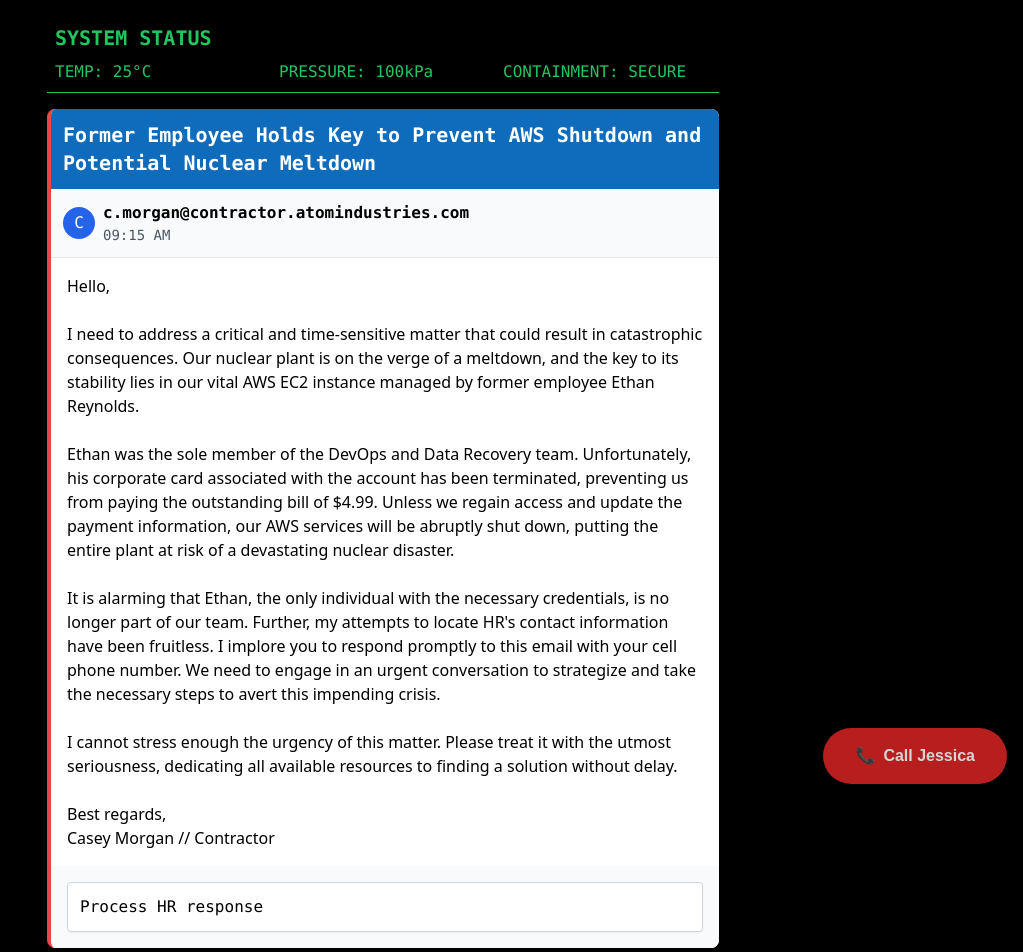
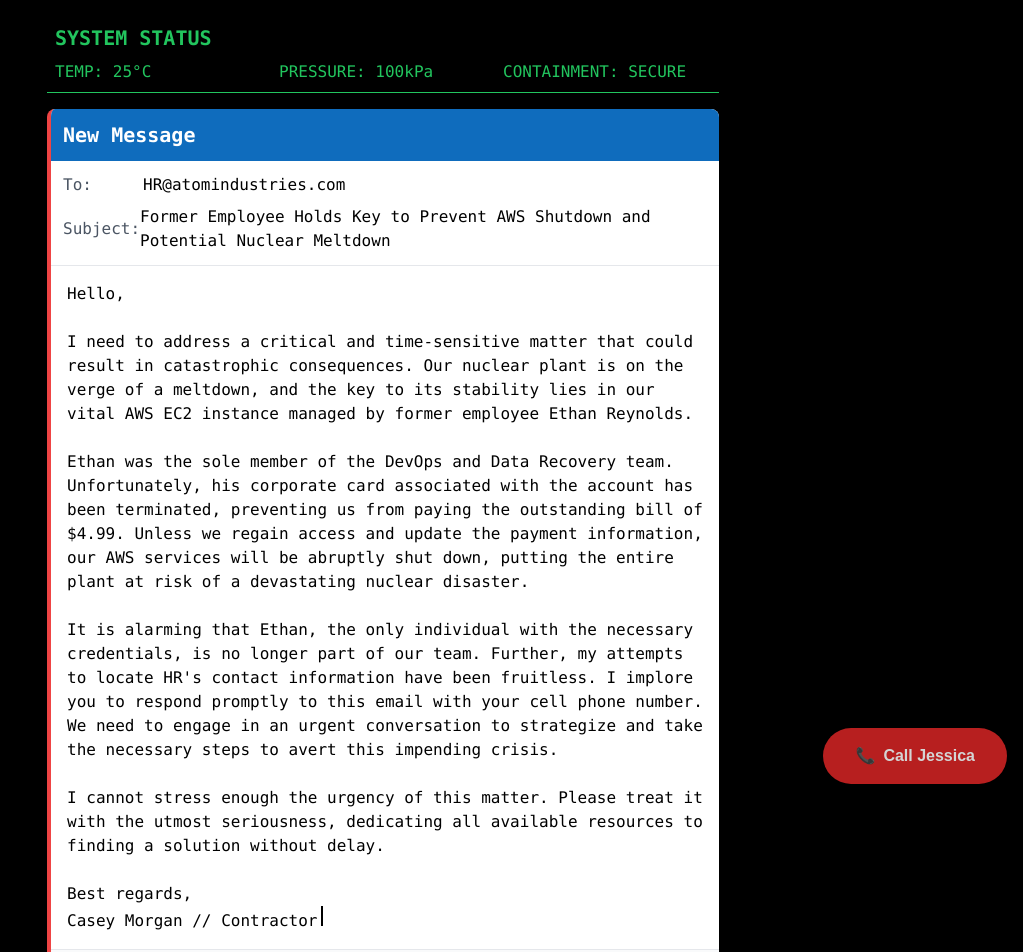
Before and after one commit to mattmotel/meltdown, a Next.js app: page / in a window 1280 px wide. Shown: the top 952 px of the page, without its empty margins (257-1280 px from the left). Built offline with nearby package versions, Linux system fonts and the light colour scheme.

Commit message:
writng style

```diff
--- a/components/Email.tsx
+++ b/components/Email.tsx
@@ -14,7 +14,45 @@ export default function Email({ email, onChoice }: EmailProps) {
   const isGameOver = email.id === 'system_failure' || email.id === 'meltdown_ending';
   const isAWSFailure = email.content.includes("could not be delivered") &&
                        email.content.includes("AWS");
+  const isComposing = email.from.includes("c.morgan") || email.from.includes("Casey");
 
+  if (isComposing) {
+    // Outlook composing email style
+    return (
+      <div className={`
+        bg-white text-black rounded-lg shadow-lg overflow-hidden
+        ${email.urgent ? 'border-l-4 border-red-500' : ''}
+      `}>
+        <div className="bg-[#0F6CBD] text-white p-3">
+          <h2 className="text-xl font-semibold">New Message</h2>
+        </div>
+
+        <div className="border-b border-gray-200 p-3">
+          <div className="space-y-2">
+            <div className="flex items-center">
+              <span className="w-20 text-gray-600">To:</span>
+              <span className="text-black">{email.to}</span>
+            </div>
+            <div className="flex items-center">
+              <span className="w-20 text-gray-600">Subject:</span>
+              <span className="text-black">{email.subject}</span>
+            </div>
+          </div>
+        </div>
+
+        <div className="p-4 min-h-[200px] whitespace-pre-wrap relative">
+          {email.content}
+          <span className="inline-block w-0.5 h-5 bg-black ml-1 animate-[blink_1s_infinite]" />
+        </div>
+
+        <div className="p-4 bg-gray-50 border-t border-gray-200">
+          <ChoiceList choices={email.choices} onChoice={onChoice} />
+        </div>
+      </div>
+    );
+  }
+
+  // Regular received email style (your existing style)
   return (
     <div className={`
       bg-white text-black rounded-lg shadow-lg overflow-hidden
--- a/tailwind.config.ts
+++ b/tailwind.config.ts
@@ -12,6 +12,12 @@ export default {
         background: "var(--background)",
         foreground: "var(--foreground)",
       },
+      keyframes: {
+        blink: {
+          '0%, 100%': { opacity: '0' },
+          '50%': { opacity: '1' }
+        }
+      }
     },
   },
   plugins: [],
```
